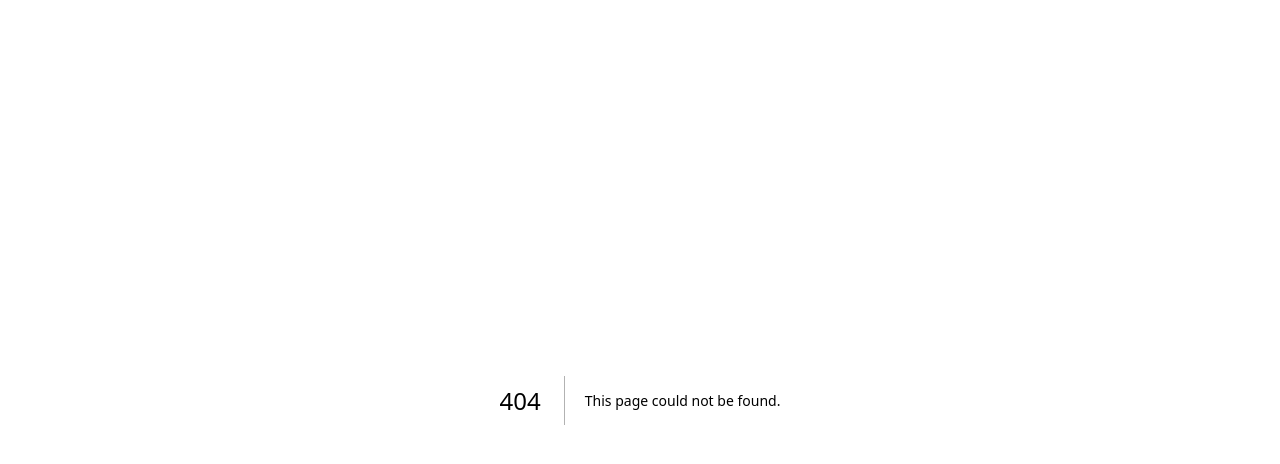
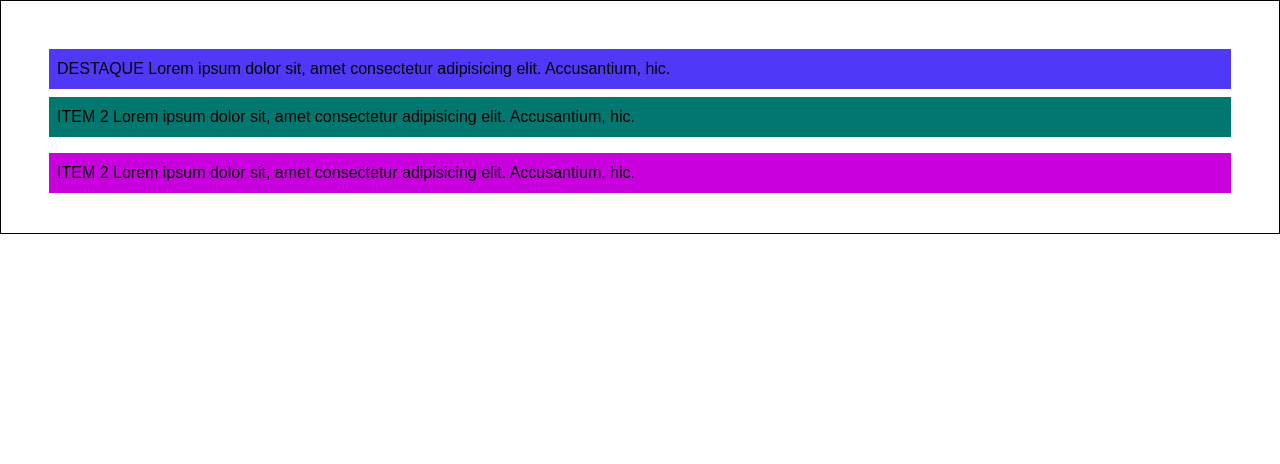
Before and after one commit to MathNunesx/Udemy-Next-TailWind, a Next.js app in the folder next-tailwind/: page /positions in a window 1280 px wide. Before the commit this address had no page. Shown: the top 464 px of the page. Built offline with nearby package versions, Linux system fonts and the light colour scheme.

Commit message:
Relative position

```diff
--- /dev/null
+++ b/next-tailwind/src/app/positions/page.tsx
@@ -0,0 +1,16 @@
+
+export default function AplicacaoFloat(){
+    return (
+        <div className="border p-10">
+
+
+            <p className="bg-indigo-600 p-2 m-2"> DESTAQUE Lorem ipsum dolor sit, amet consectetur adipisicing elit. Accusantium, hic.</p>
+
+            <p className="bg-teal-700 p-2 m-2">  ITEM 2 Lorem ipsum dolor sit, amet consectetur adipisicing elit. Accusantium, hic.</p>
+
+            <p className="bg-fuchsia-600 p-2 m-2 relative top-2">  ITEM 2 Lorem ipsum dolor sit, amet consectetur adipisicing elit. Accusantium, hic.</p>
+
+
+        </div>
+    )
+}
```
